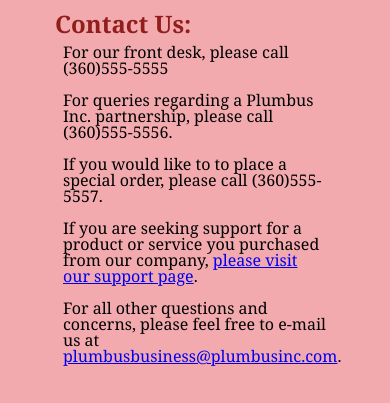
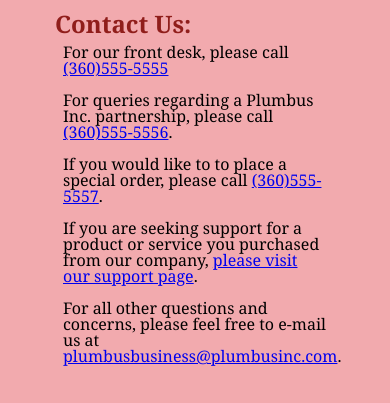
Before and after one commit to dvicklund/csci, a PHP site: page /contact.html in a window 390 px wide. Shown: the part 43-446 px from the top of the page. Run offline with PHP 8.4, Linux system fonts and the light colour scheme.

Commit message:
Added images, worked on support & contact pages
Made contact/support phone numbers change to links when mobile. Added images to be added to those pages. Made nav bar fixed so it sticks when scrolling.

```diff
--- a/contact.html
+++ b/contact.html
@@ -42,11 +42,12 @@
     <div class="pageContainer">
     	<main>
     		<h2>Contact Us:</h2>
-    		<p>For our front desk, please call (360)555-5555</p>
-    		<p>For queries regarding a Plumbus Inc. partnership, please call (360)555-5556.</p>
-    		<p>If you would like to to place a special order, please call (360)555-5557.</p>
+    		<p>For our front desk, please call <a class="mobilephone" href="tel:(360)555-5555">(360)555-5555</a><span class="desktopphone">(360)555-5555</span></p>
+    		<p>For queries regarding a Plumbus Inc. partnership, please call <a class="mobilephone" href="tel:(360)555-5556">(360)555-5556</a><span class="desktopphone">(360)555-5556</span>.</p>
+    		<p>If you would like to to place a special order, please call <a class="mobilephone" href="tel:(360)555-5557">(360)555-5557</a><span class="desktopphone">(360)555-5557</span>.</p>
     		<p>If you are seeking support for a product or service you purchased from our company, <a href="support.html">please visit our support page</a>.</p>
     		<p>For all other questions and concerns, please feel free to e-mail us at <a href="mailto:plumbusbusiness@plumbusinc.com">plumbusbusiness@plumbusinc.com</a>.</p>
+			<div id="contactimg"></div>
       </main>
     </div>
 
--- a/style.css
+++ b/style.css
@@ -37,6 +37,7 @@
   text-align: left;
   padding: 0.5em 1em;
   border-radius: 0.5em;
+  position: fixed;
 }
 
 nav li {
@@ -136,6 +137,14 @@
   height: 100%;
 }
 
+.desktopphone {
+	display: inline;
+}
+
+.mobilephone {
+	display: none;
+}
+
 @media only screen and (min-width: 1280px) {
   .pageContainer {
     margin: 0 auto;
@@ -189,6 +198,14 @@
     text-align: center;
   }
 
+	.desktopphone {
+		display: none;
+	}
+
+	.mobilephone {
+		display: inline;
+	}
+
   .menuButtonContainer {
     padding-left: 0.5em;
     background-color: rgba(0,0,0,0);
```
Also changed, not shown: support.html (+4 -3 lines), images/contact.jpg (added), images/support.jpg (added).
